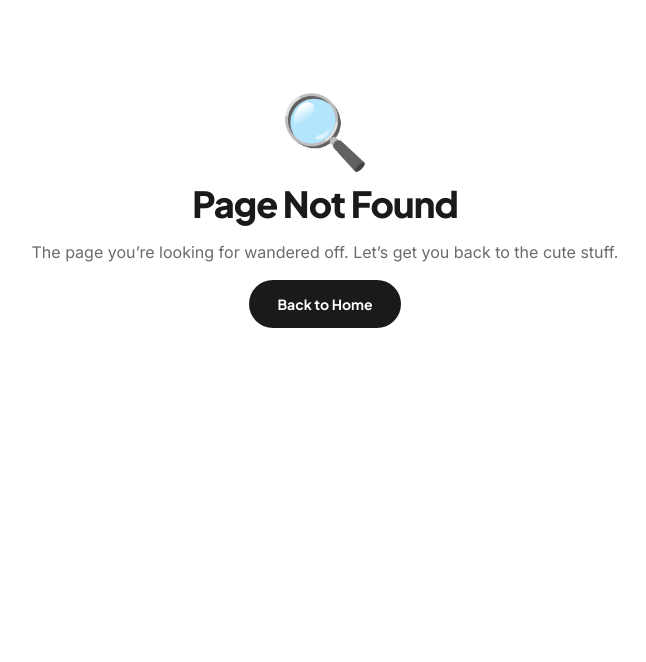
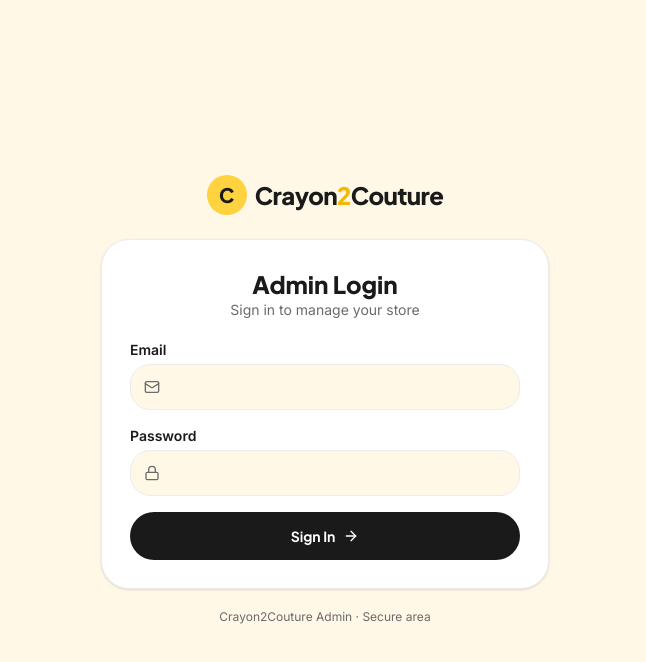
Before and after one commit to anstationery2-design/AnStationery.in, a Next.js app: page /admin/login in a window 1280 px wide. Before the commit this address had no page. Shown: the top 662 px of the page, without its empty margins (315-961 px from the left). Built offline with nearby package versions, Linux system fonts and the light colour scheme; no server answers.

Commit message:
feat: add admin login page with credentials form

```diff
--- /dev/null
+++ b/app/admin/login/page.tsx
@@ -0,0 +1,18 @@
+import { Suspense } from "react";
+import { LoginForm } from "@/components/admin/login-form";
+
+export const metadata = { title: "Admin Login" };
+
+export default function AdminLoginPage() {
+  return (
+    <Suspense
+      fallback={
+        <div className="flex min-h-screen items-center justify-center bg-cream text-muted">
+          Loading...
+        </div>
+      }
+    >
+      <LoginForm />
+    </Suspense>
+  );
+}
--- /dev/null
+++ b/components/admin/login-form.tsx
@@ -0,0 +1,138 @@
+"use client";
+
+import { useEffect, useState } from "react";
+import { useRouter, useSearchParams } from "next/navigation";
+import Link from "next/link";
+import { ArrowRight, Lock, Mail } from "lucide-react";
+import { SITE } from "@/lib/constants";
+
+export function LoginForm() {
+  const router = useRouter();
+  const params = useSearchParams();
+  const from = params.get("from") || "/admin/dashboard";
+  const [email, setEmail] = useState("");
+  const [password, setPassword] = useState("");
+  const [error, setError] = useState("");
+  const [loading, setLoading] = useState(false);
+  const [demo, setDemo] = useState<{ email: string; password: string } | null>(null);
+
+  useEffect(() => {
+    fetch("/api/admin/login")
+      .then((r) => r.json())
+      .then((d) => {
+        if (d.demo) setDemo({ email: d.email, password: d.password });
+      })
+      .catch(() => {});
+  }, []);
+
+  const onSubmit = async (e: React.FormEvent) => {
+    e.preventDefault();
+    setError("");
+    setLoading(true);
+    try {
+      const res = await fetch("/api/admin/login", {
+        method: "POST",
+        headers: { "Content-Type": "application/json" },
+        body: JSON.stringify({ email, password }),
+      });
+      const data = await res.json();
+      if (!res.ok) {
+        setError(data.error || "Login failed");
+        setLoading(false);
+        return;
+      }
+      router.push(from);
+      router.refresh();
+    } catch {
+      setError("Login failed. Please try again.");
+      setLoading(false);
+    }
+  };
+
+  const fillDemo = () => {
+    if (demo) {
+      setEmail(demo.email);
+      setPassword(demo.password);
+    }
+  };
+
+  return (
+    <div className="flex min-h-screen items-center justify-center bg-cream px-4">
+      <div className="w-full max-w-md">
+        <Link href="/" className="mb-6 flex items-center justify-center gap-2">
+          <span className="grid h-10 w-10 place-items-center rounded-xl bg-yellow font-display text-xl font-black text-ink">
+            C
+          </span>
+          <span className="font-display text-2xl font-black tracking-tight">
+            Crayon<span className="text-yellow-deep">2</span>Couture
+          </span>
+        </Link>
+
+        <div className="rounded-2xl border border-line bg-white p-7 shadow-sm">
+          <div className="mb-5 text-center">
+            <h1 className="font-display text-2xl font-black">Admin Login</h1>
+            <p className="text-sm text-muted">Sign in to manage your store</p>
+          </div>
+
+          {error && (
+            <div className="mb-4 rounded-xl bg-badge-sale/15 px-4 py-3 text-sm font-semibold text-badge-sale">
+              {error}
+            </div>
+          )}
+
+          <form onSubmit={onSubmit} className="space-y-4">
+            <label className="block">
+              <span className="mb-1 block text-sm font-semibold">Email</span>
+              <div className="relative">
+                <Mail className="pointer-events-none absolute left-3.5 top-1/2 h-4 w-4 -translate-y-1/2 text-muted" />
+                <input
+                  type="email"
+                  value={email}
+                  onChange={(e) => setEmail(e.target.value)}
+                  required
+                  className="w-full rounded-xl border border-line bg-cream py-3 pl-10 pr-4 text-sm outline-none focus:border-yellow-deep"
+                />
+              </div>
+            </label>
+
+            <label className="block">
+              <span className="mb-1 block text-sm font-semibold">Password</span>
+              <div className="relative">
+                <Lock className="pointer-events-none absolute left-3.5 top-1/2 h-4 w-4 -translate-y-1/2 text-muted" />
+                <input
+                  type="password"
+                  value={password}
+                  onChange={(e) => setPassword(e.target.value)}
+                  required
+                  className="w-full rounded-xl border border-line bg-cream py-3 pl-10 pr-4 text-sm outline-none focus:border-yellow-deep"
+                />
+              </div>
+            </label>
+
+            <button
+              type="submit"
+              disabled={loading}
+              className="flex w-full items-center justify-center gap-2 rounded-full bg-ink py-3.5 font-display text-sm font-bold text-white transition hover:bg-yellow hover:text-ink disabled:opacity-60"
+            >
+              {loading ? "Signing in..." : "Sign In"}
+              {!loading && <ArrowRight className="h-4 w-4" />}
+            </button>
+          </form>
+
+          {demo && (
+            <button
+              onClick={fillDemo}
+              className="mt-4 w-full rounded-xl bg-yellow-soft py-2.5 text-xs font-semibold text-ink-soft"
+            >
+              {"Demo mode \u2014 tap to fill demo credentials"}
+            </button>
+          )}
+        </div>
+
+        <p className="mt-5 text-center text-xs text-muted">
+          {SITE.name} Admin &middot; Secure area
+        </p>
+      </div>
+    </div>
+  );
+}
```
